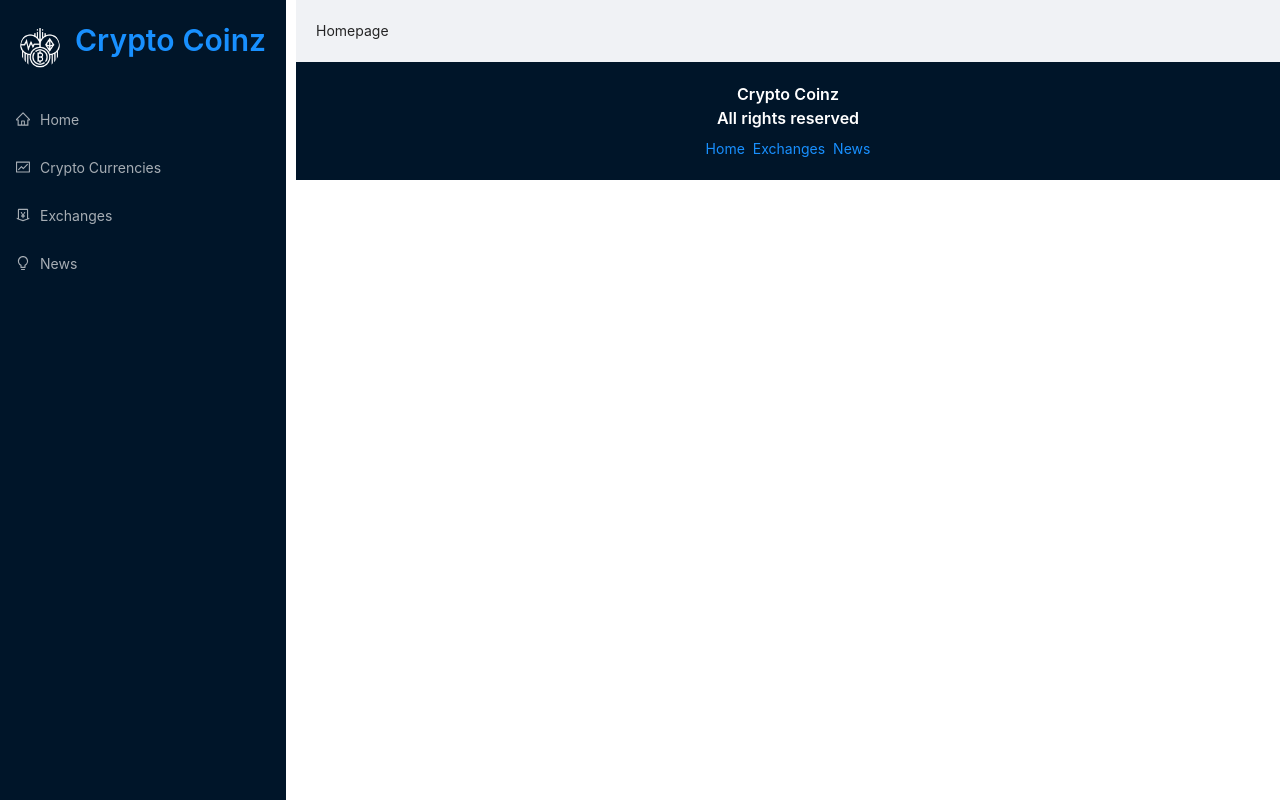
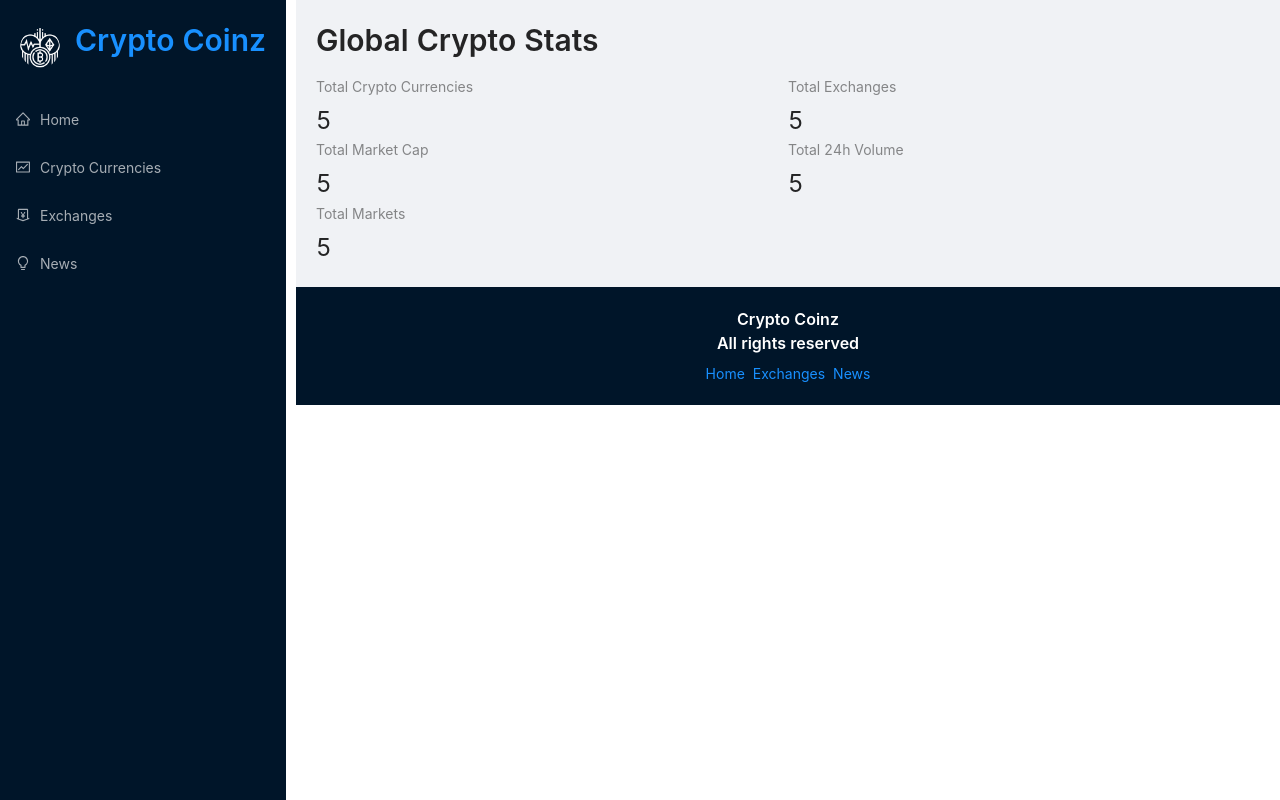
Before and after one commit to chonnessey/crypto-coinz, a React (Create React App) app: page / in a window 1280 px wide. Built offline with nearby package versions, Linux system fonts and the light colour scheme.

Commit message:
add initial homepage logic

```diff
--- a/src/components/Homepage.js
+++ b/src/components/Homepage.js
@@ -1,10 +1,22 @@
 import React from 'react'
+import millify from 'millify';
+import { Typography, Row, Col, Statistic } from 'antd';
+import { Link } from 'react-router-dom';
+
+const { Title } = Typography;
 
 const Homepage = () => {
   return (
-    <div>
-      Homepage
-    </div>
+    <>
+      <Title level={2} className="heading">Global Crypto Stats</Title>
+      <Row>
+        <Col span={12}><Statistic title="Total Crypto Currencies" value="5"/></Col>
+        <Col span={12}><Statistic title="Total Exchanges" value="5"/></Col>
+        <Col span={12}><Statistic title="Total Market Cap" value="5"/></Col>
+        <Col span={12}><Statistic title="Total 24h Volume" value="5"/></Col>
+        <Col span={12}><Statistic title="Total Markets" value="5"/></Col>
+      </Row>
+    </>
   )
 }
 
```
